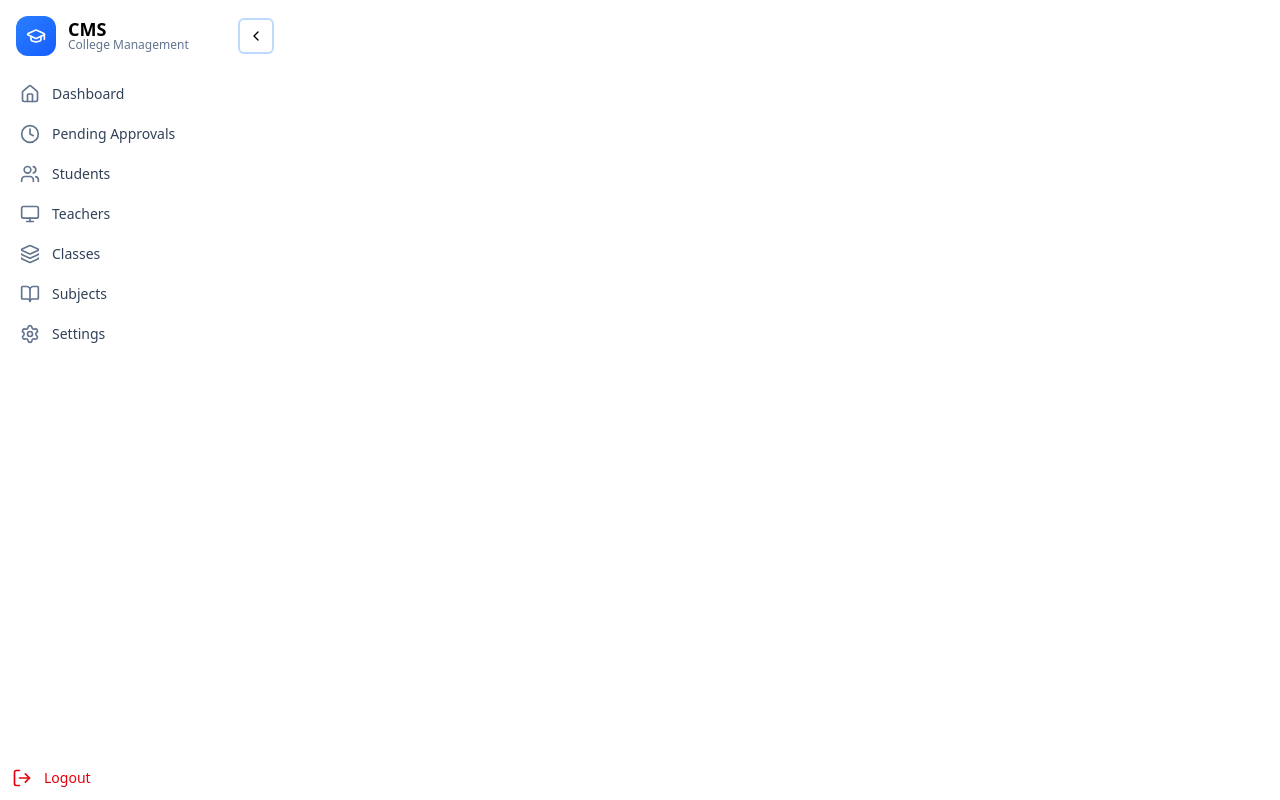
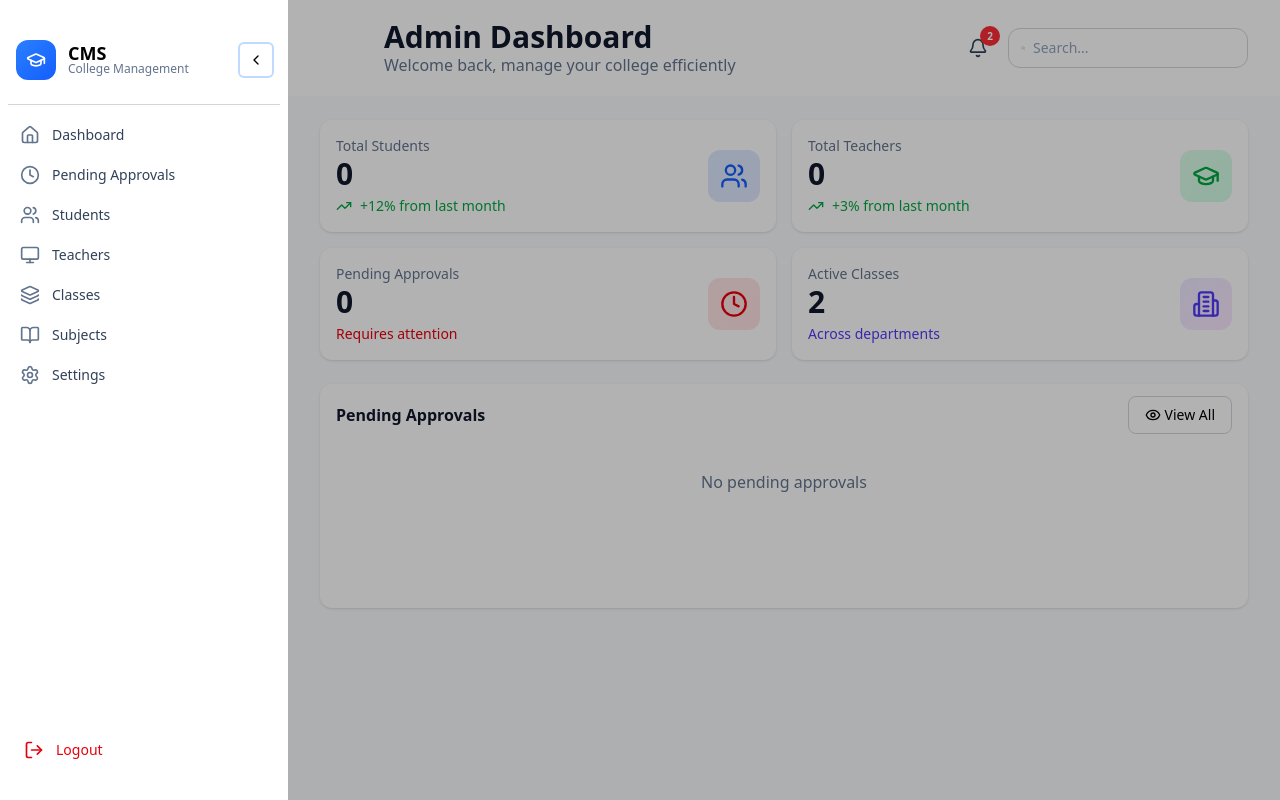
Before and after one commit to mohsiinnn/College-Management-System, a React (Vite) app in the folder client/: page /student/dashboard in a window 1280 px wide. Built offline with nearby package versions, Linux system fonts and the light colour scheme; no server answers.

Commit message:
Admin dashboard UI setup

```diff
--- a/client/src/components/Testing.jsx
+++ b/client/src/components/Testing.jsx
@@ -138,7 +138,7 @@ export default function SidebarUIOnlyFancy({
       {!isSidebarOpen && (
         <button
           onClick={() => setIsSidebarOpen(true)}
-          className="fixed top-4 left-4 z-50 grid h-10 w-10 place-items-center rounded-md bg-white border shadow focus:outline-none focus:ring-2 focus:ring-blue-200"
+          className="fixed top-7 left-8 z-50 grid h-11 w-11 place-items-center rounded-md bg-white shadow focus:outline-none focus:ring-2 focus:ring-blue-200"
           aria-label="Open sidebar"
           title="Open sidebar (Ctrl/Cmd + B)"
         >
@@ -146,12 +146,12 @@ export default function SidebarUIOnlyFancy({
         </button>
       )}
 
-      {/* Mobile overlay (lg:hidden) */}
+      {/* Backdrop overlay (all viewports) */}
       <AnimatePresence>
         {isSidebarOpen && (
           <motion.button
             key="overlay"
-            className="fixed inset-0 bg-black/30 lg:hidden z-40"
+            className="fixed inset-0 bg-black/30 z-40"
             initial="hidden"
             animate="visible"
             exit="exit"
@@ -170,14 +170,14 @@ export default function SidebarUIOnlyFancy({
             ref={sidebarRef}
             role="navigation"
             aria-label="Sidebar"
-            className="fixed lg:static z-50 bg-white  min-h-screen w-72 flex flex-col"
+            className="fixed lg:relative z-50 bg-white  min-h-screen w-72 flex flex-col"
             initial="hidden"
             animate="visible"
             exit="exit"
             variants={asideVariants}
           >
             {/* Header */}
-            <div className="flex items-center gap-3 px-4 py-4">
+            <div className="flex items-center gap-3 px-4 py-6 pt-10">
               <div className="h-10 w-10 rounded-xl grid place-items-center text-white bg-gradient-to-br from-blue-500 to-blue-600">
                 <GraduationCap className="h-5 w-5" />
               </div>
@@ -195,9 +195,10 @@ export default function SidebarUIOnlyFancy({
                 <ChevronLeft className="h-4 w-4" />
               </button>
             </div>
+              <hr className="text-gray-300 mx-2"/>
 
             {/* Items (no links) */}
-            <nav className="mt-1 px-2 pb-4 overflow-y-auto">
+            <nav className="mt-1 px-2 pb-4 overflow-y-auto pt-2">
               {NAV.map((item) => (
                 <motion.div
                   key={item.label}
@@ -215,10 +216,10 @@ export default function SidebarUIOnlyFancy({
             </nav>
 
             {/* Logout */}
-            <div className="mt-auto ">
+            <div className="mt-auto pb-7 px-3 ">
               <button
                 onClick={onLogout}
-                className="w-full flex items-center gap-3 px-3 py-3 text-sm text-red-600 hover:bg-red-50 focus:outline-none focus:ring-2 focus:ring-red-200"
+                className="w-full flex items-center gap-3 px-3 py-3 text-sm text-red-600 rounded-lg hover:bg-red-50 focus:outline-none focus:ring-2 focus:ring-red-200"
               >
                 <LogOut className="h-5 w-5" />
                 <span>Logout</span>
--- a/client/src/pages/student/StudentDashboard.jsx
+++ b/client/src/pages/student/StudentDashboard.jsx
@@ -1,14 +1,141 @@
-import React from 'react'
-import Navbar from '../../components/Navbar'
-import SidebarUIOnlyFancy from '../../components/Testing'
+import { Bell, Menu, Search, TrendingUp, Users, GraduationCap, Clock, Building2, Eye } from "lucide-react";
+import SidebarUIOnlyFancy from "../../components/Testing"; // Your existing fancy sidebar
 
-const StudentDashboard = () => {
+export default function AdminDashboard() {
+  // Function to toggle sidebar (triggers event the sidebar listens to)
+  const toggleSidebar = () => {
+    window.dispatchEvent(new Event("cms:toggle-sidebar"));
+  };
+
   return (
-    <div>
-      {/* <Navbar /> */}
+    <div className="min-h-screen bg-slate-50 flex">
+      {/* Sidebar component */}
       <SidebarUIOnlyFancy />
+
+      {/* Main content area */}
+      <div className="flex-1 flex flex-col">
+        {/* Header */}
+        <header className="sticky top-0 z-30 bg-white ">
+          <div className="px-4 sm:px-6 lg:px-8 h-24 flex items-center gap-3">
+
+            <div className="flex flex-col pl-16">
+              <h1 className="text-xl sm:text-3xl font-bold text-slate-900">Admin Dashboard</h1>
+              <p className=" text-slate-500 -mt-0.5">
+                Welcome back, manage your college efficiently
+              </p>
+            </div>
+
+            <div className="ml-auto flex items-center gap-3">
+              {/* Notifications */}
+              <div className="relative">
+                <button className="p-2 rounded-md hover:bg-slate-100 focus:outline-none focus:ring-2 focus:ring-blue-200">
+                  <Bell className="h-5 w-5 text-slate-700" />
+                </button>
+                <span className="absolute -top-1 -right-1 inline-flex items-center justify-center h-5 min-w-[20px] px-1.5 rounded-full text-[10px] font-semibold bg-red-500 text-white">
+                  2
+                </span>
+              </div>
+
+              {/* Search bar */}
+              <div className="hidden sm:flex items-center gap-2 border border-gray-300 rounded-xl px-3 h-10 w-60">
+                <Search className="h-4 w-4 text-slate-400" />
+                <input
+                  type="text"
+                  placeholder="Search..."
+                  className="outline-none text-sm bg-transparent placeholder:text-slate-400"
+                />
+              </div>
+            </div>
+          </div>
+        </header>
+
+        {/* Dashboard content */}
+        <main className="px-4 sm:px-6 lg:px-8 py-6">
+          {/* Stat cards */}
+          <div className="grid grid-cols-1 sm:grid-cols-2 lg:grid-cols-2 gap-4 mb-6">
+
+            <div className="bg-white rounded-xl shadow-sm p-4 my-0 flex items-center justify-between">
+              {/* Left side: title, value, footer */}
+              <div>
+                <p className="text-sm text-slate-500">Total Students</p>
+                <p className="text-3xl font-semibold text-slate-900 ">0</p>
+                <div className="mt-1 flex items-center gap-2">
+                  <TrendingUp className="h-4 w-4 text-green-600" />
+                  <p className="text-sm text-green-600">+12% from last month</p>
+                </div>
+              </div>
+
+              {/* Right side: icon vertically centered */}
+              <div className="h-13 w-13 rounded-xl grid place-items-center text-white bg-gradient-to-br from-blue-100 to-indigo-100">
+                <Users className="h-7 w-7 text-blue-600" />
+              </div>
+            </div>
+
+            <div className="bg-white rounded-xl shadow-sm p-4 my-0 flex items-center justify-between">
+              {/* Left side: title, value, footer */}
+              <div>
+                <p className="text-sm text-slate-500">Total Teachers</p>
+                <p className="text-3xl font-semibold text-slate-900">0</p>
+                <div className="mt-1 flex items-center gap-2">
+                  <TrendingUp className="h-4 w-4 text-green-600" />
+                  <p className="text-sm text-green-600">+3% from last month</p>
+                </div>
+              </div>
+
+              {/* Right side: icon vertically centered */}
+              <div className="h-13 w-13 rounded-xl grid place-items-center text-white bg-gradient-to-br from-green-100 to-emerald-100">
+                <GraduationCap className="h-7 w-7 text-green-600" />
+              </div>
+            </div>
+
+            <div className="bg-white rounded-xl shadow-sm p-4 my-0 flex items-center justify-between">
+              {/* Left side: title, value, footer */}
+              <div>
+                <p className="text-sm text-slate-500">Pending Approvals</p>
+                <p className="text-3xl font-semibold text-slate-900">0</p>
+                <div className="mt-1 flex items-center gap-2">
+                  <p className="text-sm text-red-600">Requires attention</p>
+                </div>
+              </div>
+
+              {/* Right side: icon vertically centered */}
+              <div className="h-13 w-13 rounded-xl grid place-items-center text-white bg-gradient-to-br from-rose-100 to-red-100">
+                <Clock className="h-7 w-7 text-red-600" />
+              </div>
+            </div>
+
+            <div className="bg-white rounded-xl shadow-sm p-4 my- flex items-center justify-between">
+              {/* Left side: title, value, footer */}
+              <div>
+                <p className="text-sm text-slate-500">Active Classes</p>
+                <p className="text-3xl font-semibold text-slate-900">2</p>
+                <div className="mt-1 flex items-center gap-2">
+                  <p className="text-sm text-indigo-600">Across departments</p>
+                </div>
+              </div>
+
+              {/* Right side: icon vertically centered */}
+              <div className="h-13 w-13 rounded-xl grid place-items-center text-white bg-gradient-to-br from-violet-100 to-fuchsia-100">
+                <Building2 className="h-7 w-7 text-indigo-600" />
+              </div>
+            </div>
+
+          </div>
+
+          {/* Pending Approvals Section */}
+          <section className="bg-white h-56 rounded-xl shadow-sm">
+            <div className="flex items-center justify-between px-4 py-3">
+              <h2 className="text-base font-semibold text-slate-900">Pending Approvals</h2>
+              <button className="flex items-center gap-1 border border-gray-300 px-4 py-2 rounded-lg text-sm text-black hover:text-slate-800">
+                <Eye className="h-4 w-4" /> View All
+              </button>
+            </div>
+            <div className="p-6 text-center text-slate-500">
+              No pending approvals
+            </div>
+          </section>
+        </main>
+      </div>
     </div>
-  )
+  );
 }
-
-export default StudentDashboard
```
